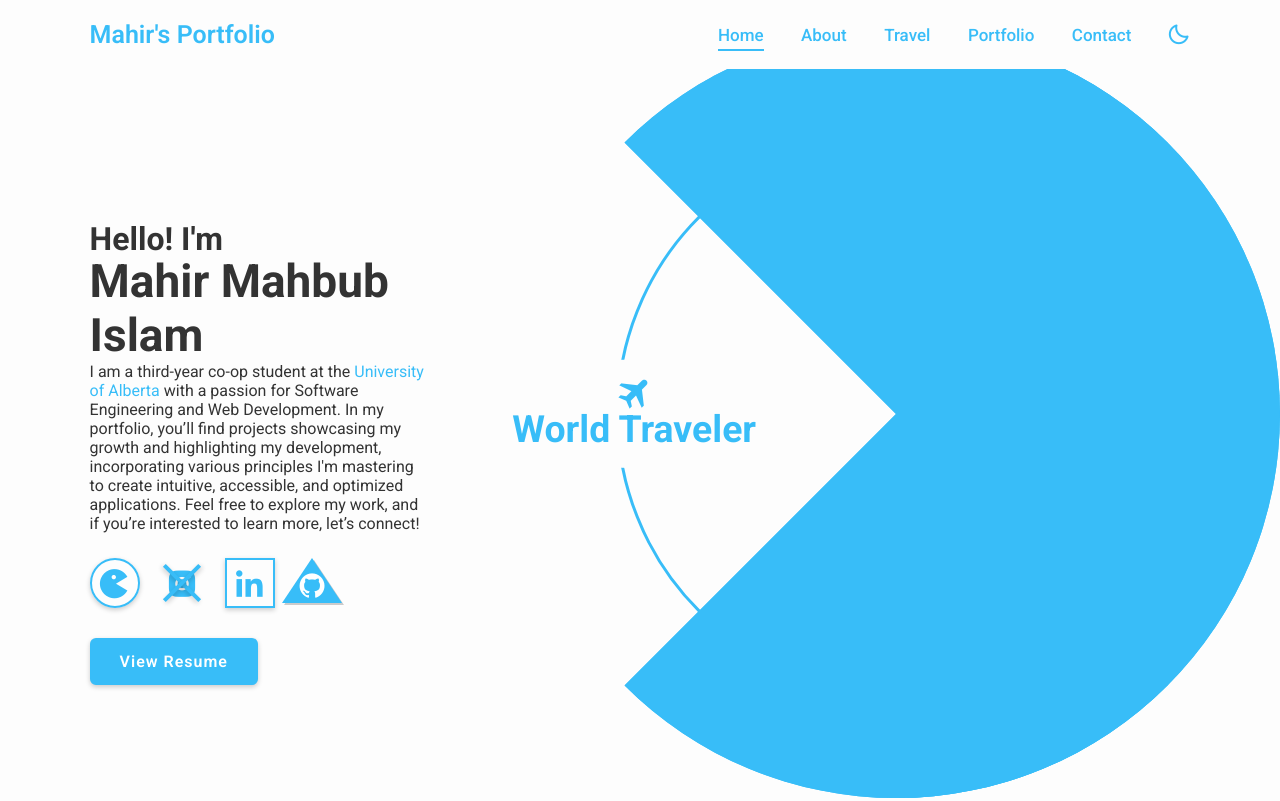
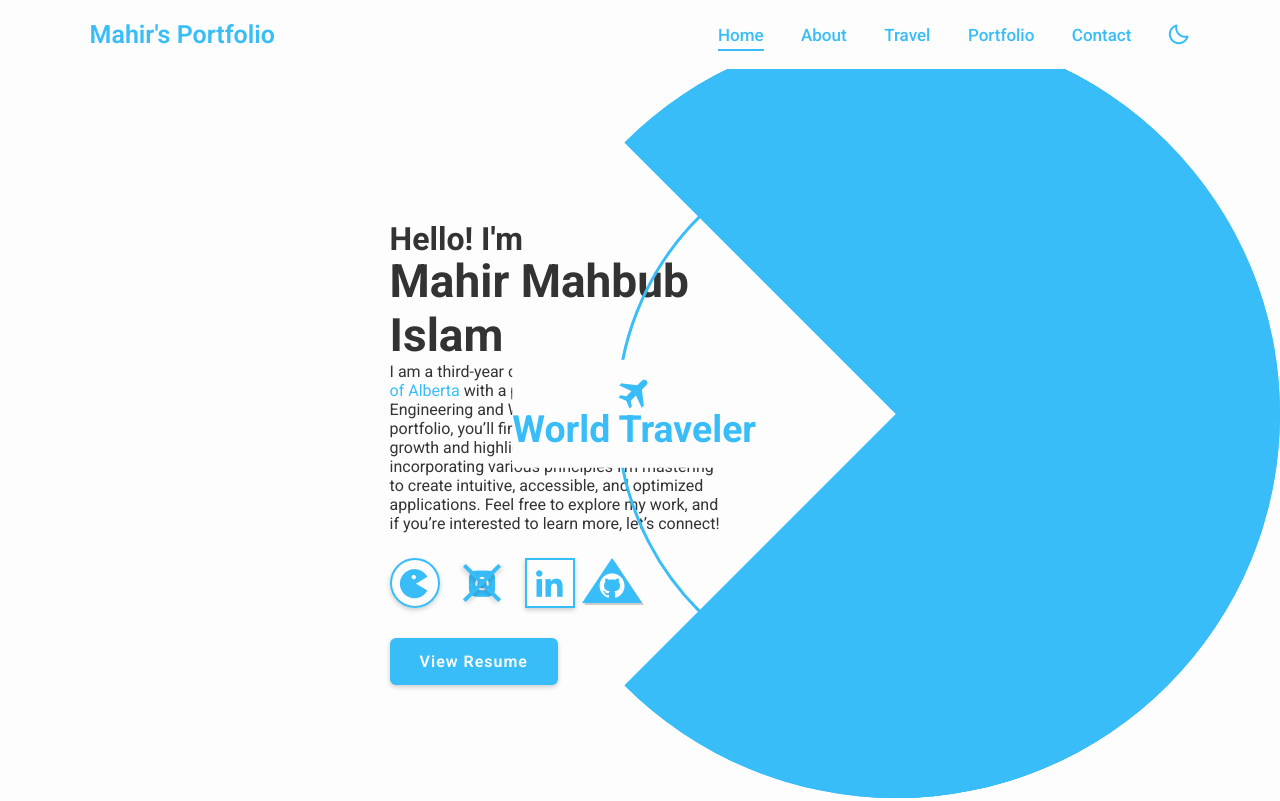
Before and after one commit to r0ckL3E/Portfolio-MahirMIslam, a plain HTML site: page index.html in a window 1280 px wide. Shown: the top 801 px of the page. Drawn offline with nearby package versions, Linux system fonts and the light colour scheme.

Commit message:
Final Version 3

```diff
--- a/css/style.css
+++ b/css/style.css
@@ -133,13 +133,17 @@ section {
 .home .home-content {
     max-width: 44rem;
     margin-top: 30px;
+
 }
 
-@media (min-width: 1310px) and (max-width: 1310px) {
-    .home .home-content {
-        margin-left: 5.6rem;
+@media (min-width: 1200px) {
+    .home {
+        display: flex;
+        align-items: center;
+        margin-left: 300px;
     }
 }
+
 
 .home-content h3 {
     font-size: 3.2rem;
```
